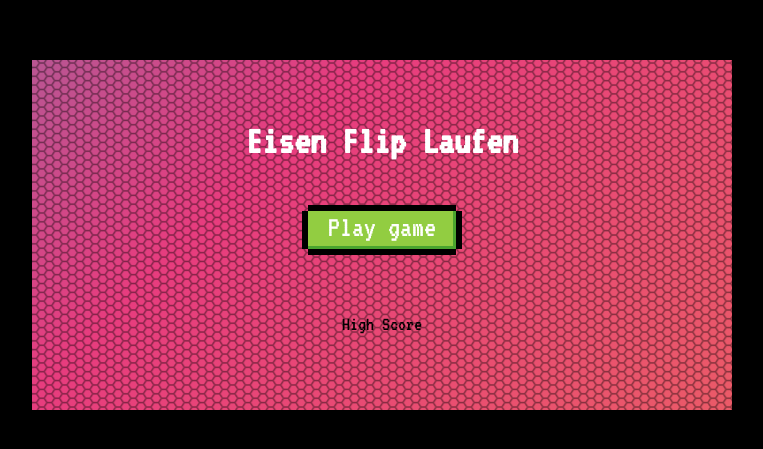
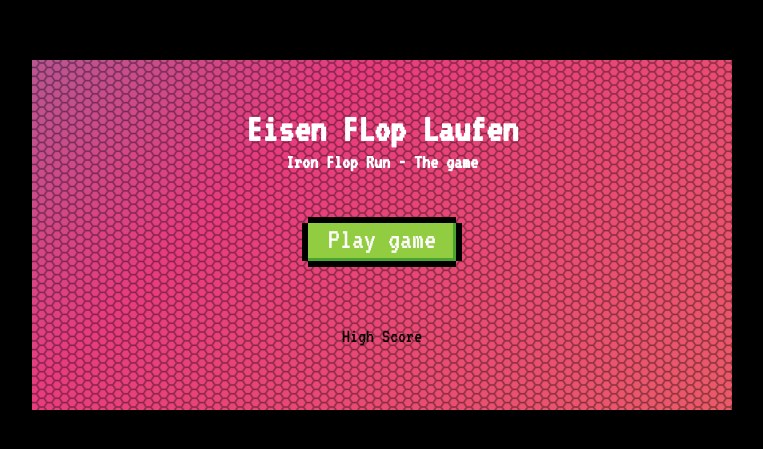
Before and after one commit to JdeJ/iron-flip-run, a plain HTML site: page index.html in a window 1280 px wide. Shown: the part 165-614 px from the top of the page, without its empty margins (258-1021 px from the left). Drawn offline with Linux system fonts and the light colour scheme.

```diff
--- a/index.html
+++ b/index.html
@@ -4,7 +4,7 @@
   <meta charset="UTF-8">
   <meta name="viewport" content="width=device-width, initial-scale=1.0">
   <meta http-equiv="X-UA-Compatible" content="ie=edge">
-  <title>Iron Flip Run</title>
+  <title>Eisen FLop Laufen - the game</title>
   <link href="https://fonts.googleapis.com/css?family=VT323" rel="stylesheet">
   <link rel="stylesheet" href="css/styles.css">
 </head>
--- a/js/main.js
+++ b/js/main.js
@@ -4,7 +4,8 @@ var startSection = document.createElement('section');
   startSection.setAttribute('id','game-wrapper');
   startSection.innerHTML = `<div class="start-screen-wrapper">
     <div class="content-wrapper">
-      <h1>Eisen Flip Laufen</h1>
+      <h1>Eisen FLop Laufen</h1>
+      <h2><small>Iron Flop Run - The game</small></h2>
       <button class="play-btn">Play game</button>
     <footer class="start-screen-footer">
       <button class="btn highscore-btn">High Score</button>
```
